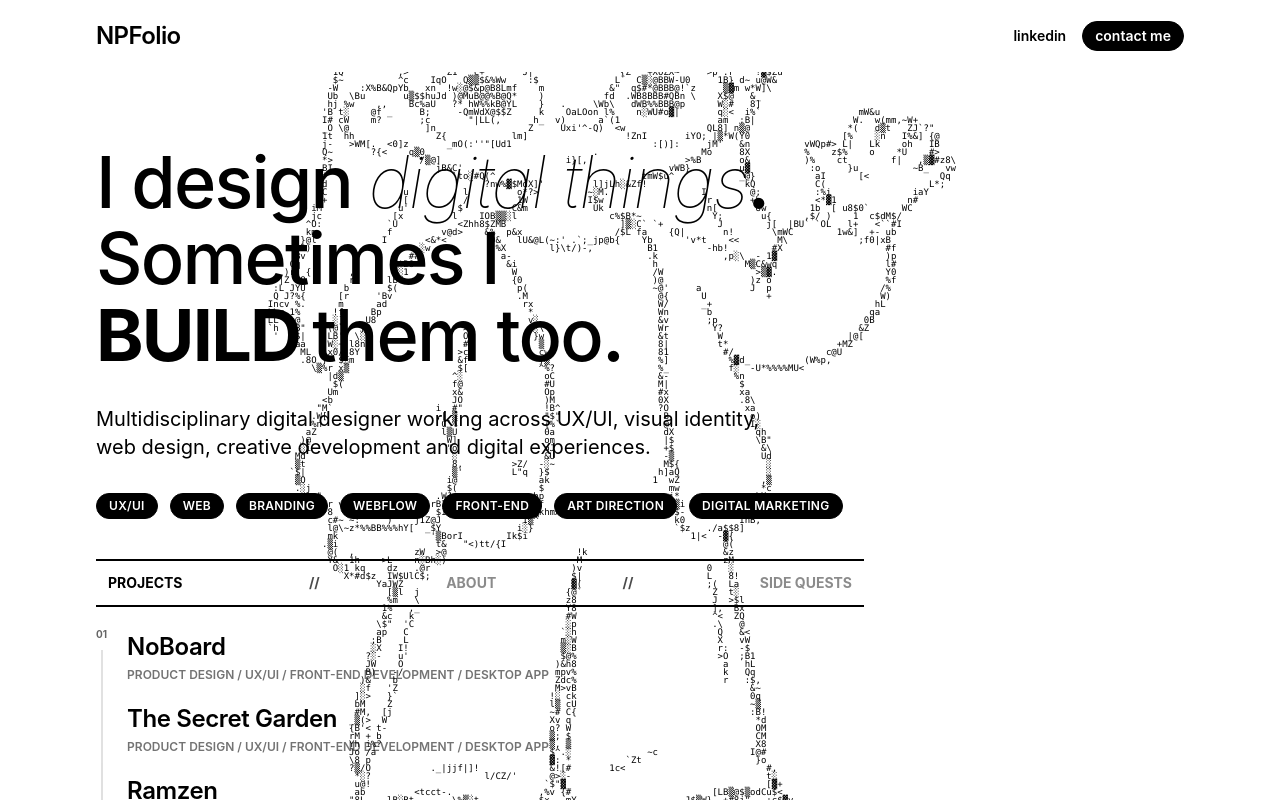
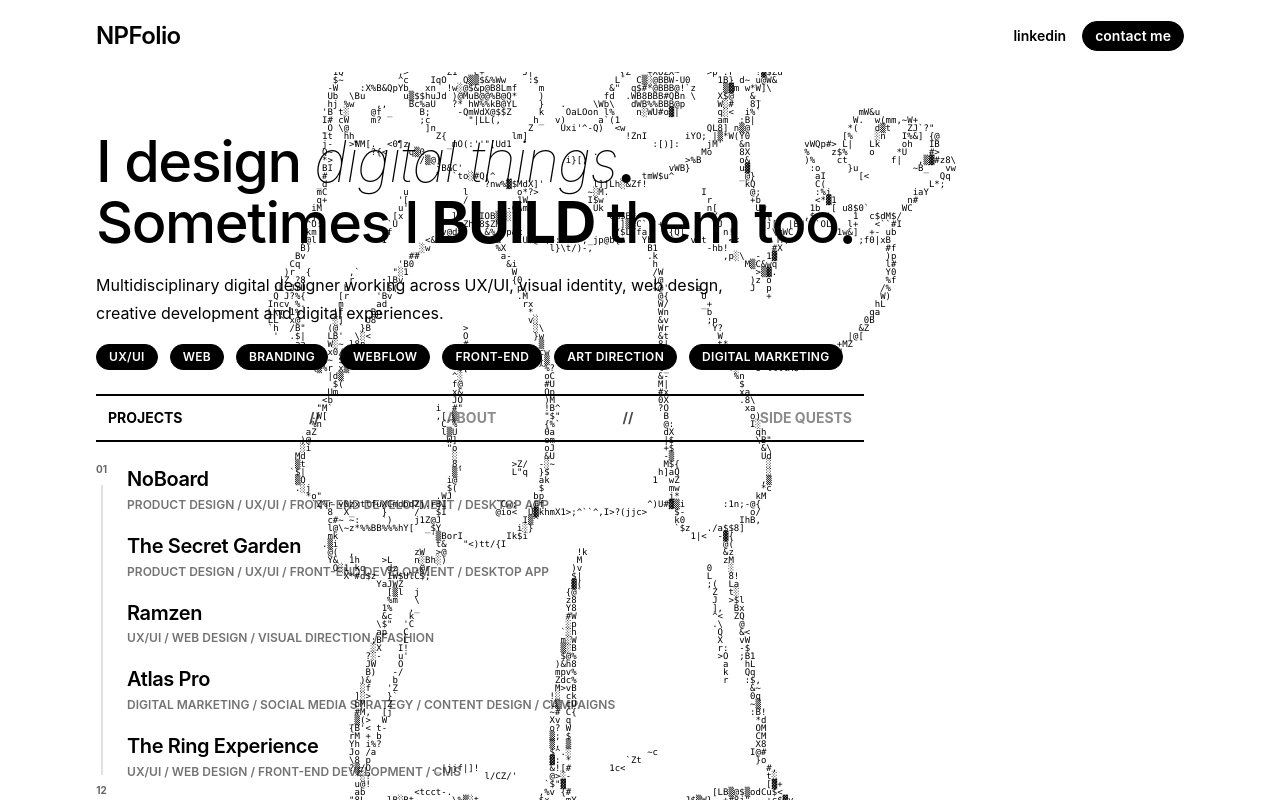
Before and after one commit to itsnicoletta/NPFolio, a Vue app: page / in a window 1280 px wide. Built offline with nearby package versions, Linux system fonts and the light colour scheme.

Commit message:
Tune small laptop home scaling

```diff
--- a/src/main.css
+++ b/src/main.css
@@ -15,6 +15,38 @@
 @layer utilities {
   .home-ascii {
     right: clamp(10rem, 16vw, 30rem);
+  }
+
+  @media (max-width: 1440px), (max-height: 820px) {
+    .home-frame {
+      padding-top: clamp(4.2rem, 6.5vh, 5rem);
+    }
+
+    .home-title {
+      font-size: clamp(3.6rem, calc(2.1vw + 2.6vh), 4.5rem);
+    }
+
+    .home-intro {
+      margin-top: clamp(1.1rem, 2.2vh, 2rem);
+      font-size: clamp(1rem, calc(0.48vw + 0.75vh), 1.2rem);
+    }
+
+    .home-chips {
+      margin-top: clamp(1.1rem, 2.2vh, 2rem);
+    }
+
+    .home-panel {
+      margin-top: clamp(1.2rem, 3vh, 2.5rem);
+    }
+
+    .home-project-title {
+      font-size: clamp(1.25rem, calc(0.52vw + 0.95vh), 1.5rem);
+    }
+
+    .home-list-height {
+      height: clamp(11rem, calc(100vh - 29rem), 26.875rem);
+      min-height: 0;
+    }
   }
 
   @media (max-width: 1180px), (max-height: 760px) {
```
